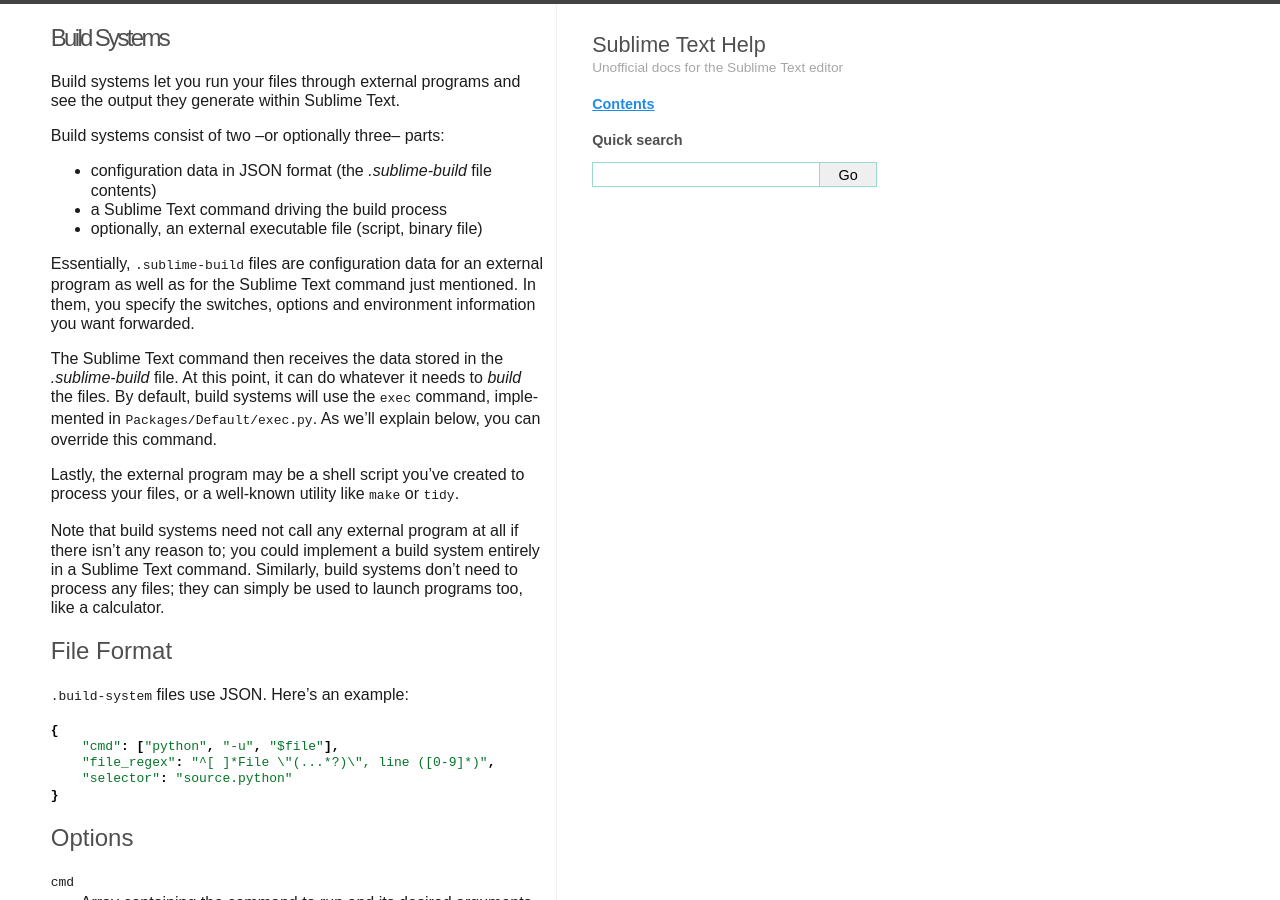
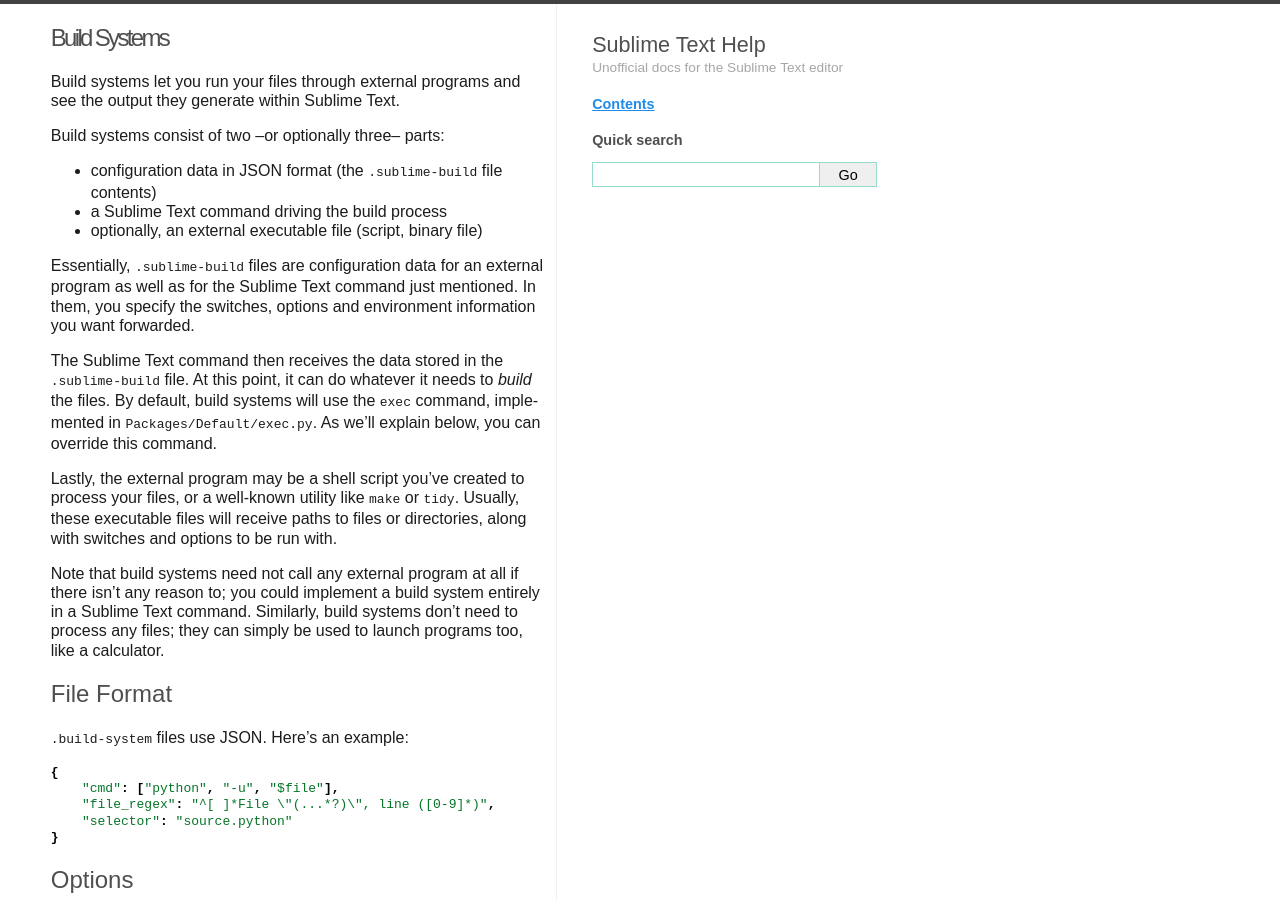
Before and after one commit to guillermooo/sublime-undocs, a Sphinx documentation site: the page built from source/reference/build_systems.rst, in a window 1280 px wide and 900 px high. Built offline with Sphinx 7.4.7, drawn with Linux system fonts in a browser that asks for light colours.

Commit message:
revise build systems topcis

```diff
--- a/source/reference/build_systems.rst
+++ b/source/reference/build_systems.rst
@@ -6,7 +6,7 @@
 
 Build systems consist of two --or optionally three-- parts:
 
-* configuration data in JSON format (the `.sublime-build` file contents)
+* configuration data in JSON format (the ``.sublime-build`` file contents)
 * a Sublime Text command driving the build process
 * optionally, an external executable file (script, binary file)
 
@@ -14,14 +14,16 @@
 program as well as for the Sublime Text command just mentioned. In them, you
 specify the switches, options and environment information you want forwarded.
 
-The Sublime Text command then receives the data stored in the `.sublime-build`
+The Sublime Text command then receives the data stored in the ``.sublime-build``
 file. At this point, it can do whatever it needs to *build* the files. By
 default, build systems will use the ``exec`` command, implemented in
 ``Packages/Default/exec.py``. As we'll explain below, you can override this
 command.
 
 Lastly, the external program may be a shell script you've created to process
-your files, or a well-known utility like ``make`` or ``tidy``.
+your files, or a well-known utility like ``make`` or ``tidy``. Usually, these
+executable files will receive paths to files or directories, along with
+switches and options to be run with.
 
 Note that build systems need not call any external program at all if there
 isn't any reason to; you could implement a build system entirely in a
```
